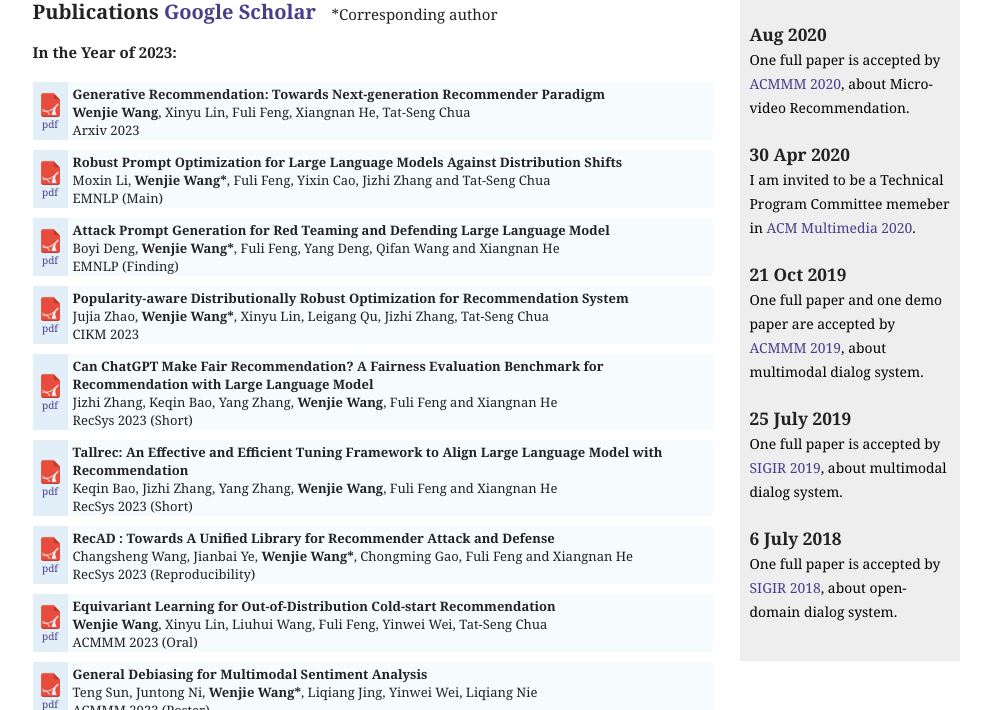
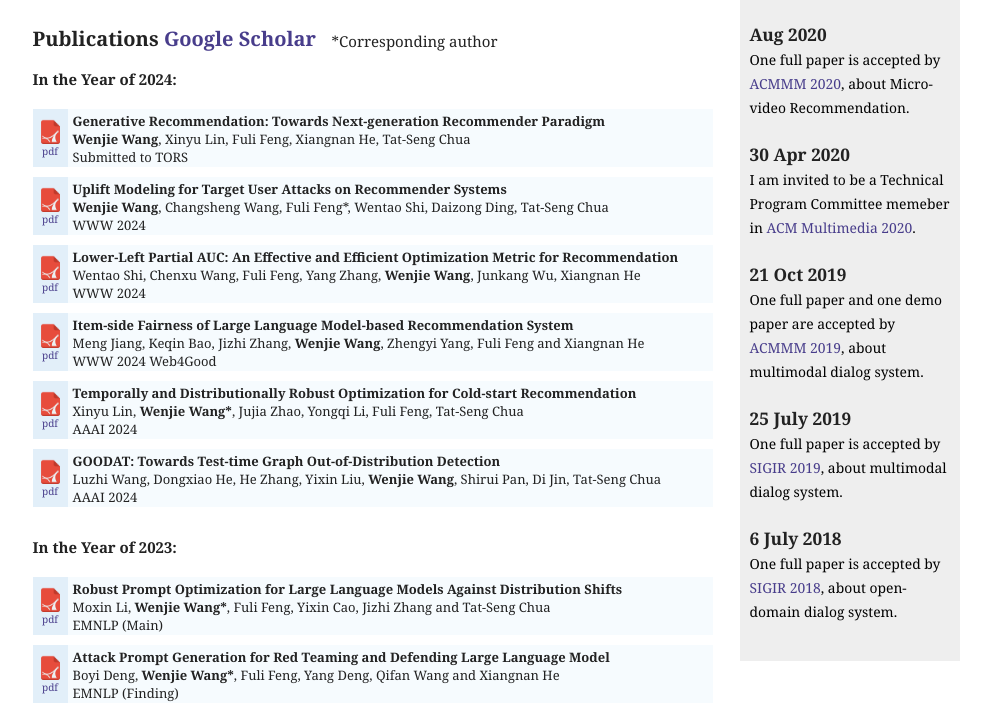
Before and after one commit to Linxyhaha/Linxyhaha.github.io, a plain HTML site: page index.html in a window 1280 px wide. Shown: the part 1297-2007 px from the top of the page, without its empty margins (144-1135 px from the left). Drawn offline with Linux system fonts and the light colour scheme.

Commit message:
update 20240218

```diff
--- a/index.html
+++ b/index.html
@@ -122,7 +122,7 @@
 <table style="background-color:white;">
 <tbody><tr nosave="">
 <td valign="CENTER">
-<img src="./images/wenjie-2.jpeg" height="250" align="left">
+<img src="./images/wenjie-1.jpeg" height="250" align="left">
 </td>
 
 <td valign="CENTER" width="2%">
@@ -207,7 +207,19 @@
     <td class="left"><a href="https://generative-rec.github.io/tutorial/" target="_blank"><img src="./images/pdf.png" width="25" height="25"><br>pdf</a></td>
     <td><span class="title">Large Language Models for Recommendation: Progresses and Future Directions</span>
       <br>Keqin Bao, Jizhi Zhang, Yang Zhang, <b>Wenjie Wang</b>, Fuli Feng, Xiangnan He
-    <br> SIGIR-AP 2023 &nbsp;&nbsp; <a href="https://generative-rec.github.io/tutorial/" target="_blank">Slides</a>
+    <br> WWW 2024, SIGIR-AP 2023 &nbsp;&nbsp; <a href="https://generative-rec.github.io/tutorial/" target="_blank">Slides</a>
+  </td>
+  </tr>
+ </tbody>
+</table>
+
+<table>
+  <tbody>
+  <tr>
+    <td class="left"><a href="https://dl.acm.org/doi/abs/10.1145/3583780.3615304" target="_blank"><img src="./images/pdf.png" width="25" height="25"><br>pdf</a></td>
+    <td><span class="title">The 2nd Workshop on Recommendation with Generative Models</span>
+      <br><b>Wenjie Wang</b>, Yang Zhang, Xinyu Lin, Fuli Feng, Yong Liu, Weiwen Liu, Xiangyu Zhao, Wayne Xin Zhao, Yang Song, Xiangnan He
+    <br> WWW 2024 &nbsp;&nbsp; <a href="https://generative-rec.github.io/workshop/" target="_blank">Website</a>
   </td>
   </tr>
  </tbody>
@@ -231,7 +243,7 @@
     <td class="left"><a href="https://arxiv.org/pdf/2208.12397" target="_blank"><img src="./images/pdf.png" width="25" height="25"><br>pdf</a></td>
     <td><span class="title">Causal inference in recommender systems: A survey and future directions</span>
       <br>Chen Gao, Yu Zheng, <b>Wenjie Wang</b>, Fuli Feng, Xiangnan He, Yong Li
-    <br> A survey submitted to TOIS &nbsp;&nbsp;
+    <br> TOIS &nbsp;&nbsp;
   </td>
   </tr>
  </tbody>
@@ -243,13 +255,13 @@
     <td class="left"><a href="" target="_blank"><img src="./images/pdf.png" width="25" height="25"><br>pdf</a></td>
     <td><span class="title">Causal Recommendation: Progresses and Future Directions</span>
       <br><b>Wenjie Wang</b>, Yang Zhang, Haoxuan Li, Peng Wu, Fuli Feng, Xiangnan He
-    <br> SIGIR 2023 &nbsp;&nbsp; <a href="https://causalrec.github.io/" target="_blank">Slides</a>&nbsp;&nbsp;
+    <br> SIGIR 2023, WWW 2022 &nbsp;&nbsp; <a href="https://causalrec.github.io/" target="_blank">Slides</a>&nbsp;&nbsp;
   </td>
   </tr>
  </tbody>
 </table>
 
-<table>
+<!-- <table>
   <tbody>
   <tr>
     <td class="left"><a href="https://hexiangnan.github.io/papers/www22-causal-tutorial.pdf" target="_blank"><img src="./images/pdf.png" width="25" height="25"><br>pdf</a></td>
@@ -259,26 +271,91 @@
   </td>
   </tr>
  </tbody>
-</table>
+</table> -->
 
 <!-- =======================================================================!-->
 
 
 <div id="papers">
 <h2 style="CLEAR: both">Publications <a href="https://scholar.google.com.sg/citations?user=Ma5DtmoAAAAJ&hl=en" target="_blank">Google Scholar</a> </h2> &nbsp;&nbsp; *Corresponding author
-</br>
-<b> In the Year of 2023: </b> </br></br>
+
+</br> <b> In the Year of 2024: </b> </br></br>
 <table>
   <tbody>
   <tr>
     <td class="left"><a href="https://arxiv.org/pdf/2304.03516" target="_blank"><img src="./images/pdf.png" width="25" height="25"><br>pdf</a></td>
     <td><span class="title">Generative Recommendation: Towards Next-generation Recommender Paradigm</span>
       <br><b>Wenjie Wang</b>, Xinyu Lin, Fuli Feng, Xiangnan He, Tat-Seng Chua
-    <br>Arxiv 2023
+    <br>Submitted to TORS
   </td>
   </tr>
  </tbody>
 </table>
+
+<table>
+  <tbody>
+  <tr>
+    <td class="left"><a href="" target="_blank"><img src="./images/pdf.png" width="25" height="25"><br>pdf</a></td>
+    <td><span class="title">Uplift Modeling for Target User Attacks on Recommender Systems</span>
+      <br><b>Wenjie Wang</b>, Changsheng Wang, Fuli Feng*, Wentao Shi, Daizong Ding, Tat-Seng Chua
+    <br>WWW 2024
+  </td>
+  </tr>
+ </tbody>
+</table>
+
+<table>
+  <tbody>
+  <tr>
+    <td class="left"><a href="" target="_blank"><img src="./images/pdf.png" width="25" height="25"><br>pdf</a></td>
+    <td><span class="title">Lower-Left Partial AUC: An Effective and Efficient Optimization Metric for Recommendation</span>
+      <br>Wentao Shi, Chenxu Wang, Fuli Feng, Yang Zhang, <b>Wenjie Wang</b>, Junkang Wu, Xiangnan He
+    <br>WWW 2024
+  </td>
+  </tr>
+ </tbody>
+</table>
+
+<table>
+  <tbody>
+  <tr>
+    <td class="left"><a href="" target="_blank"><img src="./images/pdf.png" width="25" height="25"><br>pdf</a></td>
+    <td><span class="title">Item-side Fairness of Large Language Model-based Recommendation System</span>
+      <br>Meng Jiang, Keqin Bao, Jizhi Zhang, <b>Wenjie Wang</b>, Zhengyi Yang, Fuli Feng and Xiangnan He
+    <br>WWW 2024 Web4Good
+  </td>
+  </tr>
+ </tbody>
+</table>
+
+<table>
+  <tbody>
+  <tr>
+    <td class="left"><a href="https://arxiv.org/abs/2312.09901" target="_blank"><img src="./images/pdf.png" width="25" height="25"><br>pdf</a></td>
+    <td><span class="title">Temporally and Distributionally Robust Optimization for Cold-start Recommendation</span>
+      <br>Xinyu Lin, <b>Wenjie Wang*</b>, Jujia Zhao, Yongqi Li, Fuli Feng, Tat-Seng Chua
+    <br>AAAI 2024
+  </td>
+  </tr>
+ </tbody>
+</table>
+
+<table>
+  <tbody>
+  <tr>
+    <td class="left"><a href="https://arxiv.org/abs/2401.06176" target="_blank"><img src="./images/pdf.png" width="25" height="25"><br>pdf</a></td>
+    <td><span class="title">GOODAT: Towards Test-time Graph Out-of-Distribution Detection</span>
+      <br>Luzhi Wang, Dongxiao He, He Zhang, Yixin Liu, <b>Wenjie Wang</b>, Shirui Pan, Di Jin, Tat-Seng Chua
+    <br>AAAI 2024
+  </td>
+  </tr>
+ </tbody>
+</table>
+
+
+
+</br> <b> In the Year of 2023: </b> </br></br>
+
 
 <table>
   <tbody>
@@ -664,6 +741,12 @@
 
 
 <h2 style="CLEAR: both;">Invited Talks</h2>
+
+<table><tbody><tr><td>
+  <span class="title">Causal Inference for Trustworthy Recommender Systems</span> &nbsp;&nbsp;
+  <br> - ACM RecSys Workshop Keynote, <a href="https://sites.google.com/view/consequences2023/invited-speakers" target="_blank">CONSEQUENCES</a>, Singapore, Sep 2023
+</td></tr></tbody></table>
+
 <table><tbody><tr><td>
   <span class="title">Large Language Models for Recommendation: Progresses and Prospects</span> &nbsp;&nbsp;
   <br> - MLNLP 2023, Sep 2023; MIR forum Aug 2023
@@ -681,7 +764,7 @@
 
 <table><tbody><tr><td>
   <span class="title">Multimodal Dialog System: Generating Responses via Adaptive Decoders</span> &nbsp;&nbsp;
-  <br> - ACMMM 2019, Nice, France, Oct, 2019
+  <br> - ACMMM 2019 Best Paper Session, Nice, France, Oct, 2019
 </td></tr></tbody></table>
 
 <table><tbody><tr><td>
```
Also changed, not shown: 3 other files.
